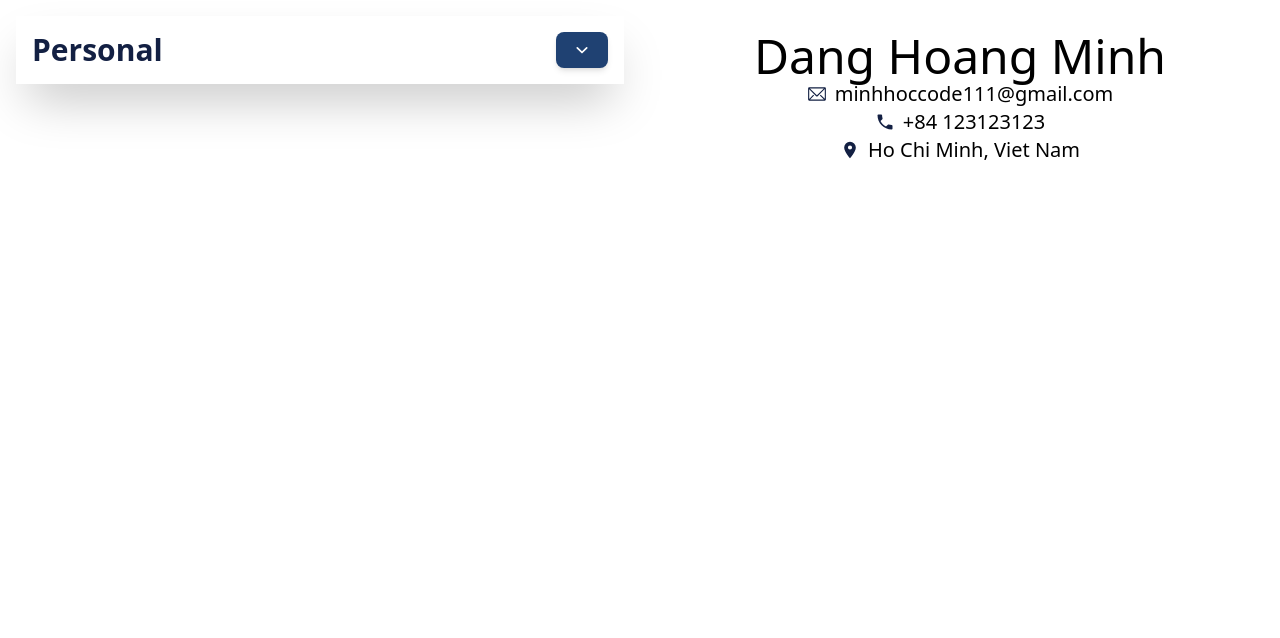
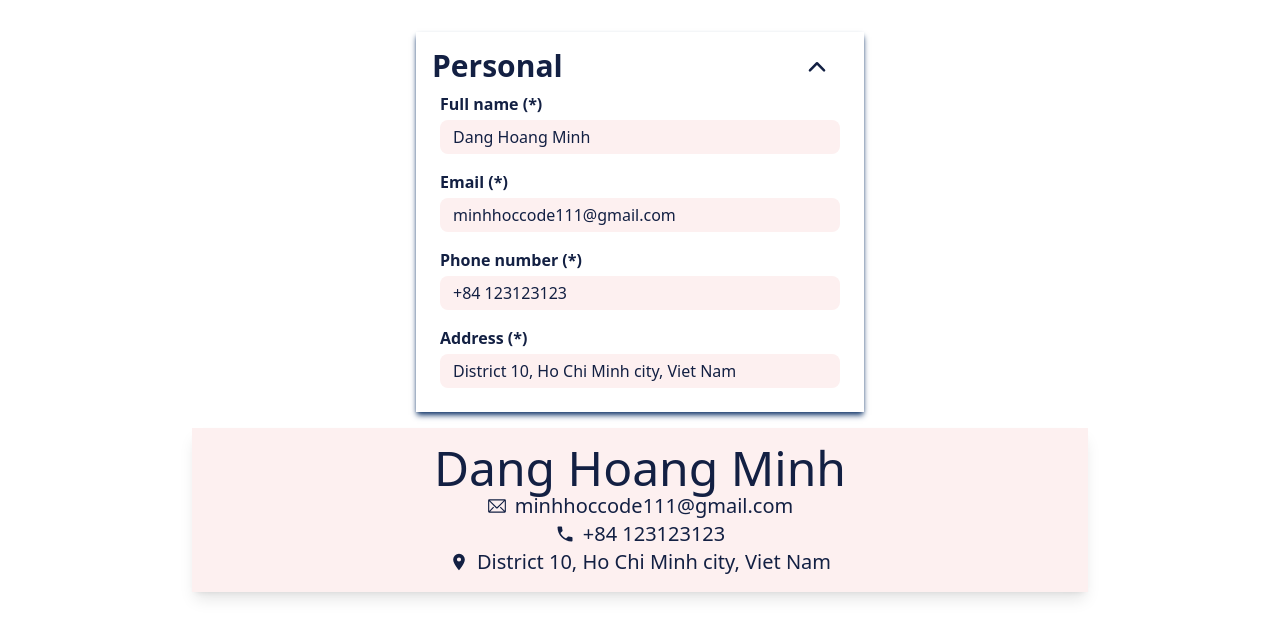
Before and after one commit to minhhoccode111/cv-application-top, a React (Vite) app: page / in a window 1280 px wide. Shown: the top 638 px of the page. Built offline with nearby package versions, Linux system fonts and the light colour scheme.

Commit message:
Refactor input fields and toggle buttons to separate components, design pattern, some styles fix

```diff
--- a/index.html
+++ b/index.html
@@ -1,4 +1,4 @@
-<!DOCTYPE html>
+<!doctype html>
 <html lang="en">
   <head>
     <meta charset="UTF-8" />
@@ -10,7 +10,7 @@
     <title>CV Application</title>
   </head>
   <body>
-    <div id="root"></div>
+    <div id="root" class="p-4"></div>
 
     <script type="module" src="/src/main.jsx"></script>
   </body>
--- a/package.json
+++ b/package.json
@@ -11,6 +11,8 @@
   },
   "dependencies": {
     "animate.css": "^4.1.1",
+    "prettier": "^3.0.3",
+    "prettier-plugin-tailwindcss": "^0.5.7",
     "react": "^18.2.0",
     "react-dom": "^18.2.0",
     "uuid": "^9.0.1"
--- a/src/App.jsx
+++ b/src/App.jsx
@@ -3,102 +3,66 @@
 import { useState } from 'react';
 // eslint-disable-next-line no-unused-vars
 import { v4 as uuid } from 'uuid';
-// eslint-disable-next-line no-unused-vars
-import { Content, Customize, Delete, Education, Experience, Email, Phone, Location, CVImage, Show, Hide, Add, Up, Down, Personal, Download, Github } from './components/Icons';
+import * as Icon from './components/Icons';
 import './App.css';
 import 'animate.css';
+import { Input } from './components/Input';
+import { Button } from './components/ToggleButton';
 
 const Display = ({ name, email, phone, address }) => {
   return (
-    <>
-      <h1 className=" text-center text-5xl whitespace-nowrap">{name}</h1>
-      <h2 className="flex items-center justify-center gap-2 whitespace-nowrap text-xl">
-        <Email /> {email}
+    <div className="my-4 mx-auto p-4 max-w-4xl bg-light shadow-lg text-darker">
+      <h1 className=" text-center text-5xl">{name}</h1>
+      <h2 className="flex items-center justify-center gap-2 text-xl">
+        <Icon.Email />
+        {email}
       </h2>
-      <h2 className="flex items-center justify-center gap-2 whitespace-nowrap text-xl">
-        <Phone />
+      <h2 className="flex items-center justify-center gap-2 text-xl">
+        <Icon.Phone />
         {phone}
       </h2>
-      <h2 className="flex items-center justify-center gap-2 whitespace-nowrap text-xl">
-        <Location />
+      <h2 className="flex items-center justify-center gap-2 text-xl">
+        <Icon.Location />
         {address}
       </h2>
-    </>
+    </div>
   );
 };
 
-const Form = () => {
-  const [open, setOpen] = useState(false);
-  const [name, setName] = useState('Dang Hoang Minh');
-  const [email, setEmail] = useState('minhhoccode111@gmail.com');
-  const [phone, setPhone] = useState('+84 123123123');
-  const [address, setAddress] = useState('Ho Chi Minh, Viet Nam');
-  const handleName = (e) => setName(e.target.value);
-  const handleEmail = (e) => setEmail(e.target.value);
-  const handlePhone = (e) => setPhone(e.target.value);
-  const handleAddress = (e) => setAddress(e.target.value);
-  const handleOpen = () => {
-    setOpen(!open);
-  };
+const Personal = ({ name, email, phone, address, handleChange }) => {
+  const [open, setOpen] = useState(true);
+  const handleOpen = () => setOpen(!open);
   return (
     <>
-      <div className="shadow-2xl m-4 text-darker relative z-10 self-start">
-        <h1 className="m-4 text-3xl font-bold bg-white">Personal</h1>
+      <div className="p-4 shadow-md shadow-dark max-w-md mx-auto my-4 text-darker relative">
+        <h1 className="text-3xl font-bold bg-white">Personal</h1>
         <div className={'absolute right-0 top-0'}>
-          <button type="submit" onClick={handleOpen} className={'m-4 shadow-md hover:scale-110 transition-transform px-4 py-2 bg-dark text-light rounded-lg'}>
-            {open ? <Up color="#fff" /> : <Down color="#fff" />}
-          </button>
+          <Button open={open} handleChange={handleOpen} />
         </div>
-        <div className={'p-2' + (open ? ' block' : ' hidden')}>
-          <label className="flex flex-col font-bold gap-1 p-2 ">
-            Full name (*){' '}
-            <input
-              onChange={handleName}
-              value={name}
-              type="text"
-              className="px-3 focus:shadow-lg bg-light focus:bg-transparent font-light py-1 rounded-lg outline-none border border-transparent focus:border-dark"
-            />
-          </label>
-          <label className="flex flex-col font-bold gap-1 p-2 ">
-            Email (*){' '}
-            <input
-              onChange={handleEmail}
-              value={email}
-              type="email"
-              className="px-3 focus:shadow-lg bg-light focus:bg-transparent font-light py-1 rounded-lg outline-none border border-transparent focus:border-dark"
-            />
-          </label>
-          <label className="flex flex-col font-bold gap-1 p-2 ">
-            Phone number (*){' '}
-            <input
-              onChange={handlePhone}
-              value={phone}
-              type="tel"
-              className="px-3 focus:shadow-lg bg-light focus:bg-transparent font-light py-1 rounded-lg outline-none border border-transparent focus:border-dark"
-            />
-          </label>
-          <label className="flex flex-col font-bold gap-1 p-2 ">
-            Address (*){' '}
-            <input
-              onChange={handleAddress}
-              value={address}
-              type="text"
-              className="px-3 focus:shadow-lg bg-light focus:bg-transparent font-light py-1 rounded-lg outline-none border border-transparent focus:border-dark"
-            />
-          </label>
+        <div className={open ? ' block' : ' hidden'}>
+          <Input infoType={'name'} label={'Full name'} inputType={'text'} value={name} handleChange={handleChange} />
+          <Input infoType={'email'} label={'Email'} inputType={'email'} value={email} handleChange={handleChange} />
+          <Input infoType={'phone'} label={'Phone number'} inputType={'tel'} value={phone} handleChange={handleChange} />
+          <Input infoType={'address'} label={'Address'} inputType={'text'} value={address} handleChange={handleChange} />
         </div>
-      </div>
-      <div className="m-4 p-4">
-        <Display name={name} phone={phone} address={address} email={email} />
       </div>
     </>
   );
 };
 
 export const App = () => {
+  const [personalInfo, setInfo] = useState({
+    name: 'Dang Hoang Minh',
+    email: 'minhhoccode111@gmail.com',
+    phone: '+84 123123123',
+    address: 'District 10, Ho Chi Minh city, Viet Nam',
+  });
+  const handleInfoChange = (type, value) => setInfo({ ...personalInfo, [type]: value });
+
   return (
-    <div id="wrapper" className="grid grid-cols-2 min-h-screen">
-      <Form />
+    <div id="wrapper" className="min-h-screen">
+      <Personal {...personalInfo} handleChange={handleInfoChange} />
+      <Display {...personalInfo} />
     </div>
   );
 };
--- /dev/null
+++ b/src/components/Input.jsx
@@ -0,0 +1,14 @@
+/* eslint-disable react/prop-types */
+export const Input = ({ label, inputType, infoType, handleChange, value }) => {
+  return (
+    <label className="flex flex-col font-bold gap-1 p-2 ">
+      {label} (*)
+      <input
+        onChange={(e) => handleChange(infoType, e.target.value)}
+        value={value}
+        type={inputType}
+        className="px-3 focus:shadow-lg bg-light focus:bg-transparent font-light py-1 rounded-lg outline-none border border-transparent focus:border-dark"
+      />
+    </label>
+  );
+};
--- /dev/null
+++ b/src/components/ToggleButton.jsx
@@ -0,0 +1,10 @@
+/* eslint-disable react/prop-types */
+import { Up, Down } from './Icons';
+
+export const Button = ({ handleChange, open }) => {
+  return (
+    <button type="button" onClick={handleChange} className={'p-4 mx-4 my-1'}>
+      {open ? <Up color="#132043" height={'30px'} width={'30px'} /> : <Down color="#132043" height={'30px'} width={'30px'} />}
+    </button>
+  );
+};
```
